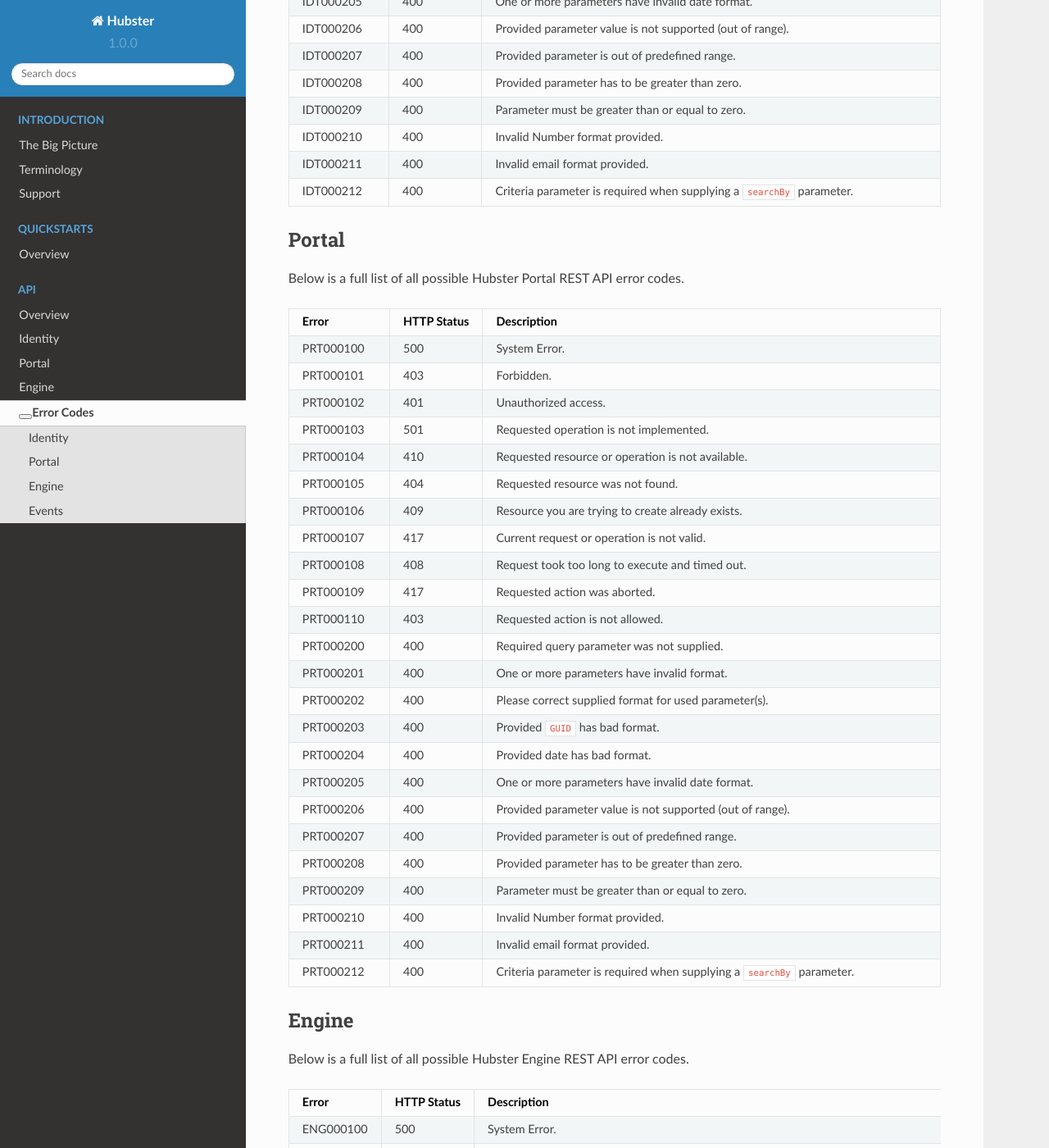
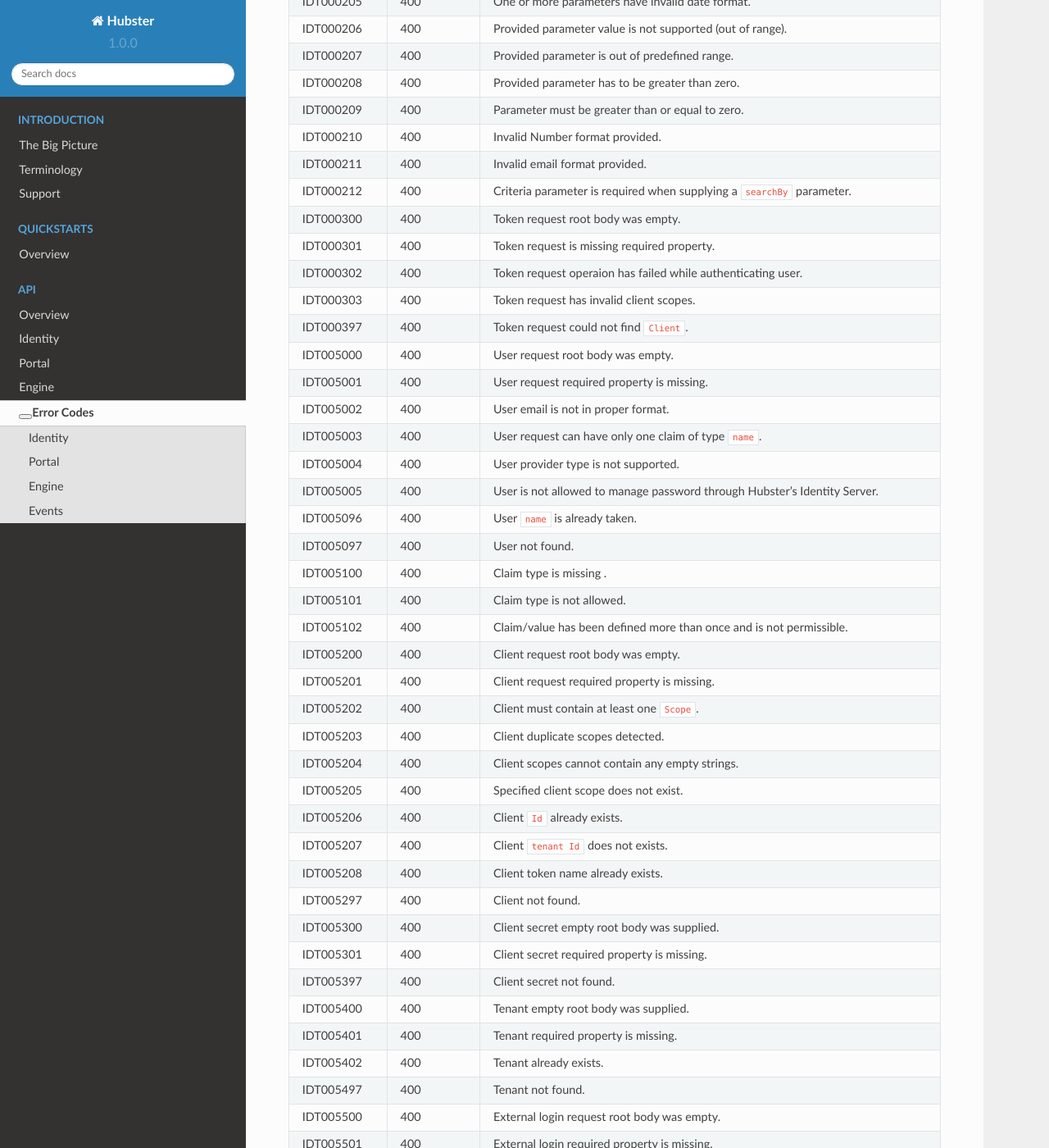
Before and after one commit to hubsterio/docs, a Sphinx documentation site: the page built from docs/api/4_error_codes.rst, in a window 1280 px wide and 1400 px high, scrolled down 1428 px. Shown: the whole window at 82% size. Built offline with Sphinx 7.4.7 and the Read the Docs theme 2.0.0, drawn with Linux system fonts in a browser that asks for light colours; some of the changed text lies outside the part shown.

Commit message:
error codes for Portal.

```diff
--- a/docs/api/4_error_codes.rst
+++ b/docs/api/4_error_codes.rst
@@ -124,6 +124,114 @@
    * - IDT000212
      - 400
      - Criteria parameter is required when supplying a ``searchBy`` parameter.
+   * - IDT000300
+     - 400
+     - Token request root body was empty.
+   * - IDT000301
+     - 400
+     - Token request is missing required property.
+   * - IDT000302
+     - 400
+     - Token request operaion has failed while authenticating user.
+   * - IDT000303
+     - 400
+     - Token request has invalid client scopes.
+   * - IDT000397
+     - 400
+     - Token request could not find ``Client``.
+   * - IDT005000
+     - 400
+     - User request root body was empty.
+   * - IDT005001
+     - 400
+     - User request required property is missing.
+   * - IDT005002
+     - 400
+     - User email is not in proper format.
+   * - IDT005003
+     - 400
+     - User request can have only one claim of type ``name``.
+   * - IDT005004
+     - 400
+     - User provider type is not supported.
+   * - IDT005005
+     - 400
+     - User is not allowed to manage password through Hubster's Identity Server.
+   * - IDT005096
+     - 400
+     - User ``name`` is already taken.
+   * - IDT005097
+     - 400
+     - User not found.
+   * - IDT005100
+     - 400
+     - Claim type is missing .
+   * - IDT005101
+     - 400
+     - Claim type is not allowed.
+   * - IDT005102
+     - 400
+     - Claim/value has been defined more than once and is not permissible.
+   * - IDT005200
+     - 400
+     - Client request root body was empty.
+   * - IDT005201
+     - 400
+     - Client request required property is missing.
+   * - IDT005202
+     - 400
+     - Client must contain at least one ``Scope``.
+   * - IDT005203
+     - 400
+     - Client duplicate scopes detected.
+   * - IDT005204
+     - 400
+     - Client scopes cannot contain any empty strings.
+   * - IDT005205
+     - 400
+     - Specified client scope does not exist.
+   * - IDT005206
+     - 400
+     - Client ``Id`` already exists.
+   * - IDT005207
+     - 400
+     - Client ``tenant Id`` does not exists.
+   * - IDT005208
+     - 400
+     - Client token name already exists.
+   * - IDT005297
+     - 400
+     - Client not found.
+   * - IDT005300
+     - 400
+     - Client secret empty root body was supplied.
+   * - IDT005301
+     - 400
+     - Client secret required property is missing.
+   * - IDT005397
+     - 400
+     - Client secret not found.
+   * - IDT005400
+     - 400
+     - Tenant empty root body was supplied.
+   * - IDT005401
+     - 400
+     - Tenant required property is missing.
+   * - IDT005402
+     - 400
+     - Tenant already exists.
+   * - IDT005497
+     - 400
+     - Tenant not found.
+   * - IDT005500
+     - 400
+     - External login request root body was empty.
+   * - IDT005501
+     - 400
+     - External login required property is missing.
+   * - IDT005502
+     - 400
+     - External login does not support specidied authentication provider.
 
 
 Portal
@@ -209,6 +317,57 @@
    * - PRT000212
      - 400
      - Criteria parameter is required when supplying a ``searchBy`` parameter.
+   * - PRT000300
+     - 400
+     - Root body section is missing.
+   * - PRT000301
+     - 400
+     - Reuqired property is missing.
+   * - PRT000302
+     - 400
+     - Property has is invalid type.
+   * - PRT000303
+     - 400
+     - Validation failed. Property not supported.
+   * - PRT000304
+     - 400
+     - Request parameter has bad format. Expected to be a valid ``decimal`` value.
+   * - PRT000305
+     - 400
+     - Request parameter has bad format. Expected to be a valid ``GUID`` value.
+   * - PRT000306
+     - 400
+     - Request collection must contain one or more elements.
+   * - PRT000307
+     - 400
+     - Messaged was empty.
+   * - PRT000308
+     - 400
+     - Request body must contain Location, either an address and/or latitude/longitude coordinates.
+   * - PRT000400
+     - 400
+     - Tenant already exists.
+   * - PRT000401
+     - 400
+     - User already exists.
+   * - PRT000599
+     - 400
+     - User not found.
+   * - PRT000600
+     - 400
+     - Name already exists.
+   * - PRT000699
+     - 400
+     - Hub not found.
+   * - PRT000700
+     - 400
+     - An integration with name already exists.
+   * - PRT000701
+     - 400
+     - An integration with same name has already been assign to a hub. You can only add this channel once across all hubs.
+   * - PRT000799
+     - 400
+     - Integration not found.
 
 Engine
 ^^^^^^
@@ -505,3 +664,12 @@
    * - EVT000212
      - 400
      - Criteria parameter is required when supplying a ``searchBy`` parameter.
+   * - EVT001000
+     - 400
+     - Missing conversation id (cid).
+   * - EVT001001
+     - 400
+     - Missing integration Id (iId).
+   * - EVT001002
+     - 400
+     - Access forbidden to this conversation.
```
